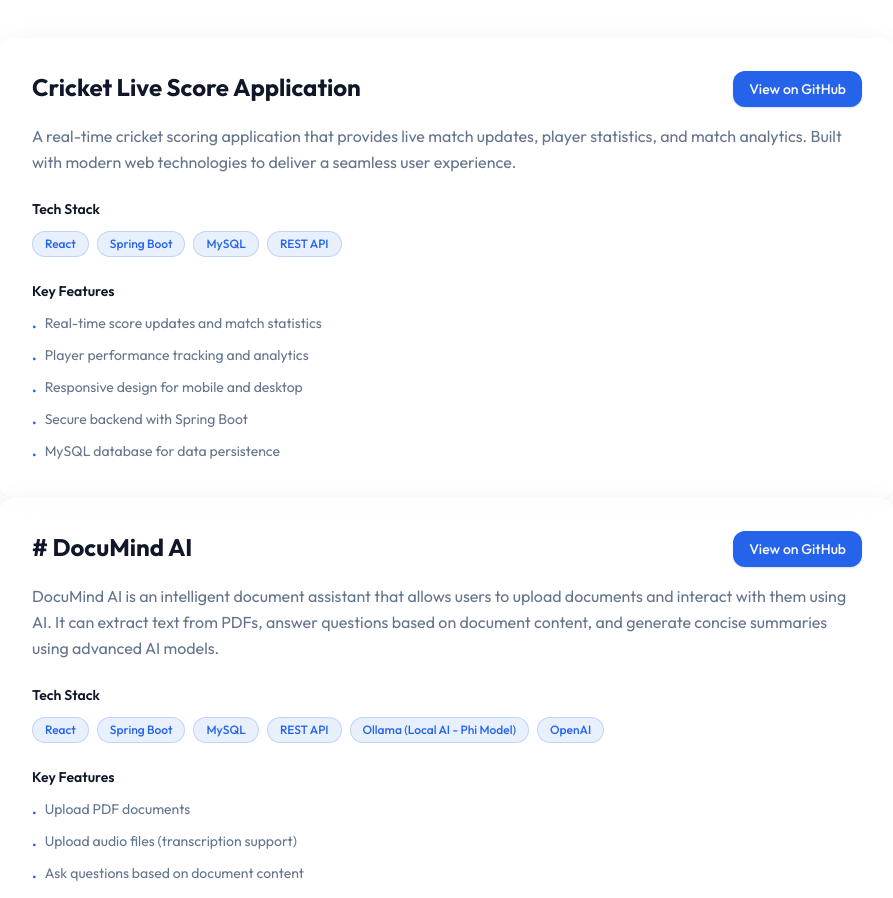
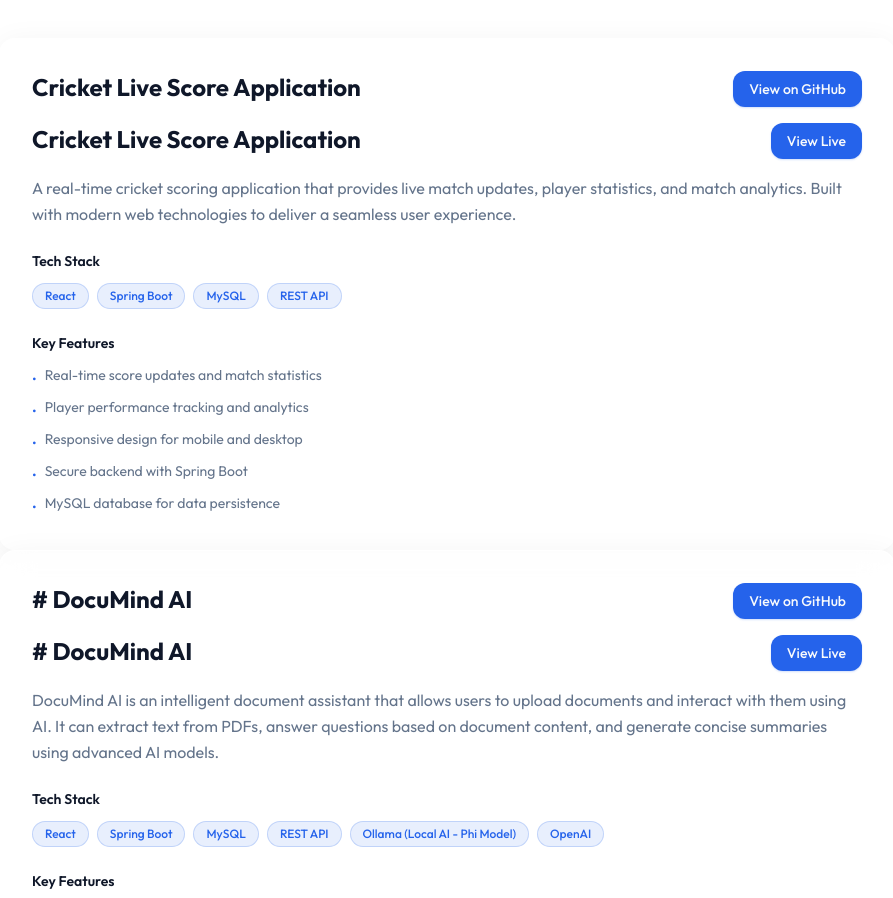
Before and after one commit to milapgrover/PortFolio, a React (Vite) app: page / in a window 1280 px wide. Shown: the part 3120-4018 px from the top of the page, without its empty margins (193-1086 px from the left). Built offline with nearby package versions, Linux system fonts and the light colour scheme.

Commit message:
Updated portfolio

```diff
--- a/src/components/ProjectCard.jsx
+++ b/src/components/ProjectCard.jsx
@@ -1,7 +1,7 @@
 import React from 'react';
 import { motion } from 'framer-motion';
 
-function ProjectCard({ title, description, techStack, features, delay = 0, githubLink = null }) {
+function ProjectCard({ title, description, techStack, features, delay = 0, githubLink = null, liveLink = null }){
   return (
     <motion.div
       initial={{ opacity: 0, y: 30 }}
@@ -22,9 +22,23 @@ function ProjectCard({ title, description, techStack, features, delay = 0, githu
   >
      View on GitHub
   </a>
+
 )}
       </div>
+      <div className="flex flex-col sm:flex-row sm:items-start justify-between gap-4 mb-4">
+        <h3 className="text-2xl font-bold text-foreground">{title}</h3>
+        {githubLink && (
+  <a
+    href={liveLink}
+    target="_blank"
+    rel="noopener noreferrer"
+    className="inline-flex items-center gap-2 px-4 py-2 bg-primary text-primary-foreground rounded-lg text-sm font-medium transition-all duration-200 hover:bg-primary/90 active:scale-95 shadow-sm shadow-primary/20 shrink-0"
+  >
+     View Live
+  </a>
 
+)}
+      </div>
       <p className="text-muted-foreground leading-relaxed mb-6 flex-grow">{description}</p>
 
       <div className="mb-6">
```
